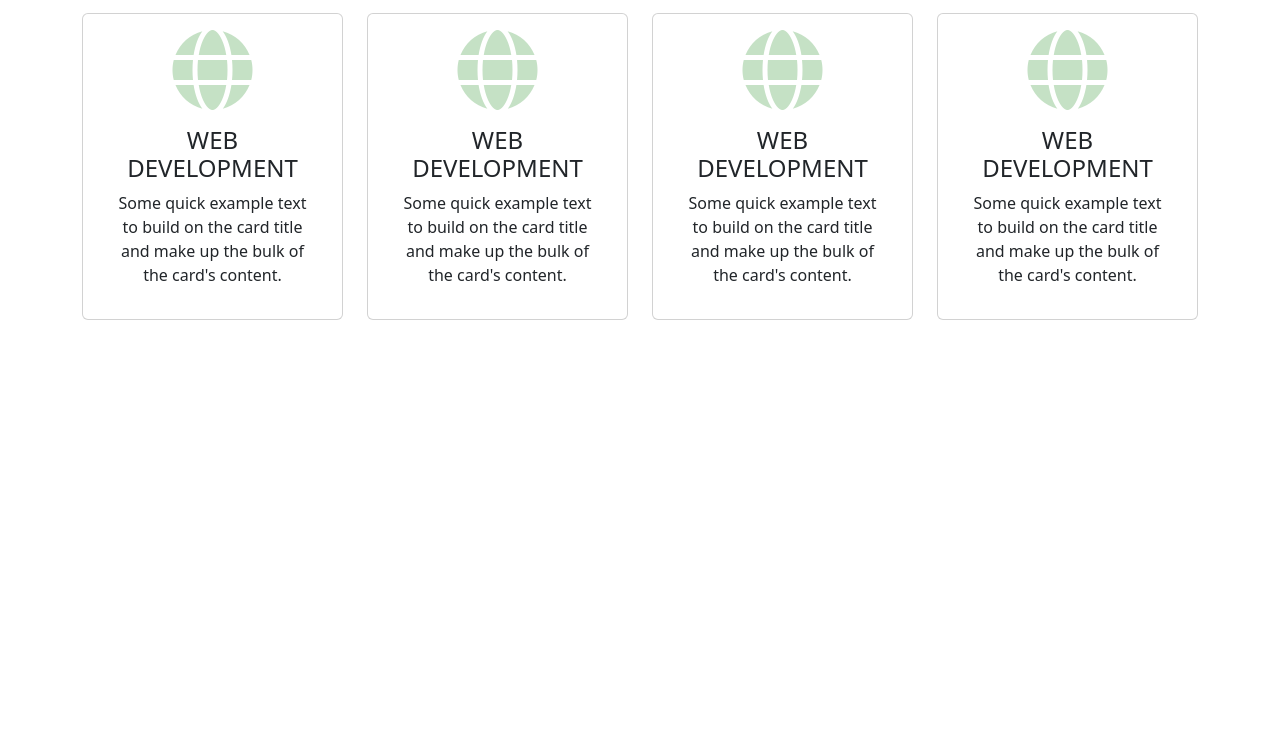
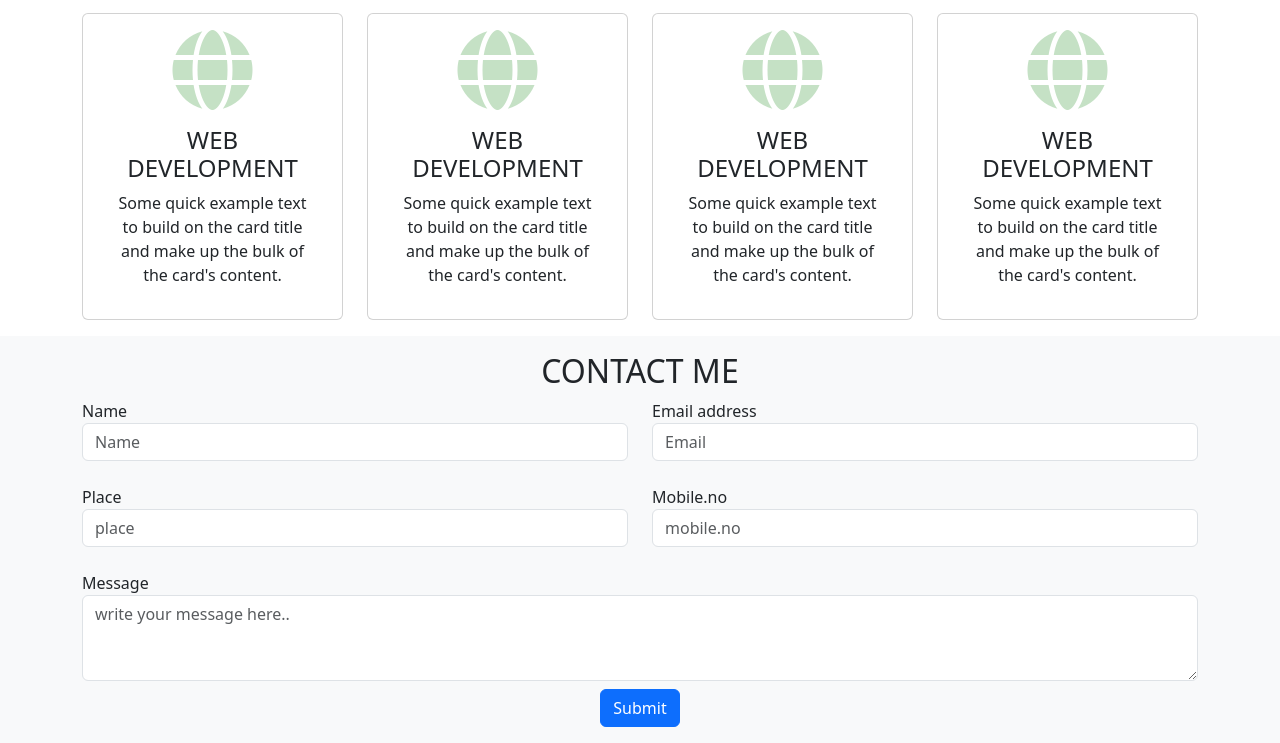
Before and after one commit to iamSreehariTK/basicpersonalwebsite, a plain HTML site: page index.html in a window 1280 px wide. Shown: the part 1691-2434 px from the top of the page. Before the commit the page ends 2027 px from the top, so only its background shows below. Drawn offline with nearby package versions, Linux system fonts and the light colour scheme.

Commit message:
recurs firstbranch

```diff
--- a/index.html
+++ b/index.html
@@ -224,6 +224,44 @@
             </div>
         </div>
       </section>
+      <section class="bg-light p-3" id="cont-section">
+        <div class="container">
+          <h2 class="text-center">CONTACT ME</h2>
+          <div class="row">
+            <div>
+              <form>
+                <div class="row">
+                  <div class="form-group col-md-6">
+                    <label for="exampleFormControlInput1">Name</label>
+                    <input type="text" class="form-control" id="exampleFormControlInput1" placeholder="Name">
+                  </div>
+                  <div class="form-group col-md-6">
+                    <label for="exampleFormControlInput1">Email address</label>
+                    <input type="email" class="form-control" id="exampleFormControlInput1" placeholder="Email">
+                  </div>
+                </div>
+                <div class="row mt-4">
+                  <div class="form-group col-md-6">
+                    <label for="exampleFormControlInput1">Place</label>
+                    <input type="text" class="form-control" id="exampleFormControlInput1" placeholder="place">
+                  </div>
+                  <div class="form-group col-md-6">
+                    <label for="exampleFormControlInput1">Mobile.no</label>
+                    <input type="tel" class="form-control" id="exampleFormControlInput1" placeholder="mobile.no">
+                  </div>
+                </div>
+                <div class="form-group mt-4">
+                  <label for="exampleFormControlTextarea1">Message</label>
+                  <textarea class="form-control" rows="3" placeholder="write your message here.." style="width:100%;"></textarea>
+                </div>
+                <div class=" form-group col-md-12 text-center">
+                <button type="submit" class="btn btn-primary  mt-2">Submit</button>
+              </div>
+              </form>
+            </div>
+          </div>
+        </div>
+      </section>
 
 
       <script src="https://cdn.jsdelivr.net/npm/bootstrap@5.3.2/dist/js/bootstrap.bundle.min.js" integrity="sha384-C6RzsynM9kWDrMNeT87bh95OGNyZPhcTNXj1NW7RuBCsyN/o0jlpcV8Qyq46cDfL" crossorigin="anonymous"></script>
```
